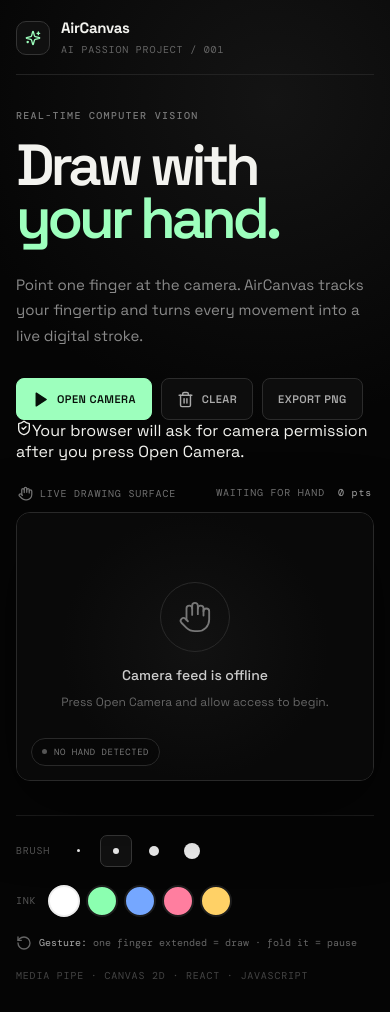
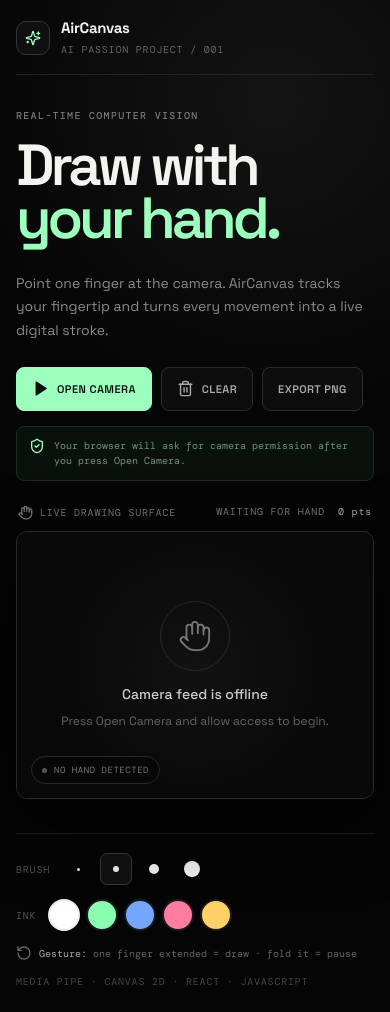
Before and after one commit to Rrachet/AI-passionproject, a React (Vite) app: page / in a window 390 px wide. Built offline with nearby package versions, Linux system fonts and the light colour scheme.

Commit message:
style: improve mobile camera permission UX

```diff
--- a/src/styles.css
+++ b/src/styles.css
@@ -1,13 +1,6 @@
 @import url('https://fonts.googleapis.com/css2?family=DM+Mono:wght@400;500&family=Space+Grotesk:wght@400;500;600;700&display=swap');
 
-:root {
-  font-family: 'Space Grotesk', sans-serif;
-  color: #f3f3ef;
-  background: #050505;
-  font-synthesis: none;
-  text-rendering: optimizeLegibility;
-}
-
+:root { font-family: 'Space Grotesk', sans-serif; color: #f3f3ef; background: #050505; font-synthesis: none; text-rendering: optimizeLegibility; }
 * { box-sizing: border-box; }
 body { margin: 0; min-width: 320px; background: #050505; }
 button { font: inherit; }
@@ -39,7 +32,9 @@
 .secondary { border: 1px solid #2c2c2c; color: #aaa; background: #0d0d0d; }
 .secondary:hover { border-color: #555; color: #eee; }
 button:disabled { opacity: .65; cursor: wait; }
-.error { color: #ff8d9d; font: 11px 'DM Mono', monospace; line-height: 1.6; max-width: 430px; }
+.error { color: #ff8d9d; font: 11px 'DM Mono', monospace; line-height: 1.6; max-width: 460px; }
+.permission-note { display: flex; align-items: flex-start; gap: 9px; max-width: 460px; margin-top: 15px; padding: 11px 12px; border: 1px solid #1e2b22; border-radius: 8px; color: #71917d; background: #0a110d; font: 10px 'DM Mono', monospace; line-height: 1.55; }
+.permission-note svg { flex: 0 0 auto; color: #9dffbd; }
 .spin { animation: spin 1s linear infinite; }
 @keyframes spin { to { transform: rotate(360deg); } }
 
@@ -52,7 +47,7 @@
 .camera { position: absolute; inset: 0; width: 100%; height: 100%; object-fit: cover; transform: scaleX(-1); opacity: .48; filter: saturate(.65) contrast(1.08); }
 .drawing-layer { position: absolute; inset: 0; width: 100%; height: 100%; pointer-events: none; }
 .stage::after { content: ''; position: absolute; inset: 0; pointer-events: none; background: linear-gradient(180deg, #00000018, transparent 35%, #00000040); }
-.stage-empty { position: absolute; inset: 0; z-index: 2; display: grid; place-content: center; justify-items: center; gap: 10px; text-align: center; color: #777; background: radial-gradient(circle at center, #121212, #090909 60%); }
+.stage-empty { position: absolute; inset: 0; z-index: 2; display: grid; place-content: center; justify-items: center; gap: 10px; text-align: center; color: #777; background: radial-gradient(circle at center, #121212, #090909 60%); padding: 20px; }
 .empty-icon { display: grid; place-items: center; width: 70px; height: 70px; margin-bottom: 4px; border: 1px solid #292929; border-radius: 50%; color: #777; }
 .stage-empty strong { color: #ccc; font-size: 14px; font-weight: 500; }
 .stage-empty span { font-size: 12px; color: #666; }
@@ -87,8 +82,13 @@
   .system-status { display: none; }
   .hero { padding-top: 34px; }
   h1 { font-size: 58px; }
-  .stage { aspect-ratio: 4 / 3; }
+  .lede { font-size: 14px; }
+  .controls { margin-top: 24px; }
+  .primary, .secondary { height: 44px; }
+  .stage { aspect-ratio: 4 / 3; min-height: 0; border-radius: 11px; }
   .workspace-head { align-items: flex-start; gap: 10px; }
   .metrics { text-align: right; }
-  .tech-stack { width: 100%; }
+  .tech-stack { width: 100%; white-space: normal; }
+  .tool-panel { gap: 14px; }
+  .gesture-note { width: 100%; }
 }
```
